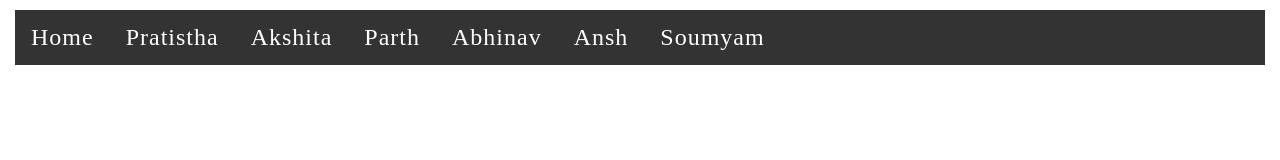
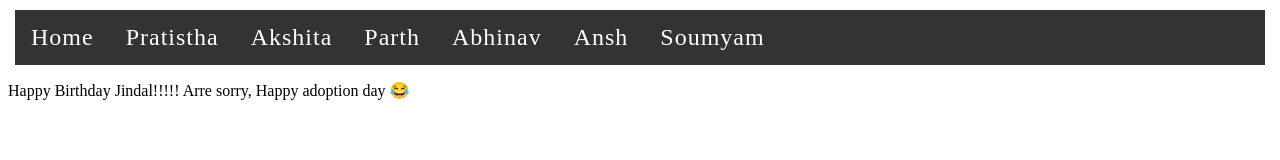
Before and after one commit to bulbula29/happyadoptionday, a plain HTML site: page index.html in a window 1280 px wide. Drawn offline with Linux system fonts and the light colour scheme.

Commit message:
added some message

```diff
--- a/index.html
+++ b/index.html
@@ -20,6 +20,12 @@
 
 </ul>
 
+<div>
+    <p>
+        Happy Birthday Jindal!!!!!
+        Arre sorry, Happy adoption day &#128514;
+    </p>
+</div>
 
 
 
```
